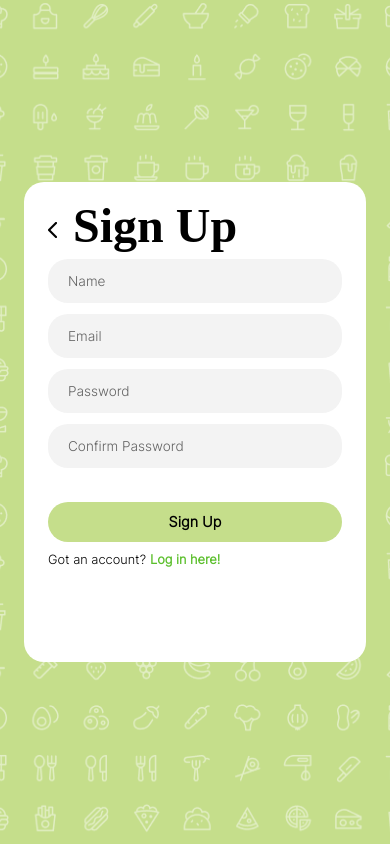
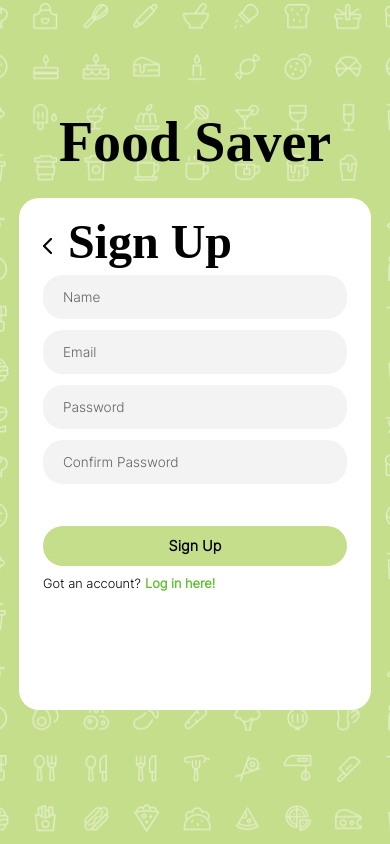
Before and after one commit to david-jiwon-park/foodsaver, a React (Create React App) app in the folder foodsaver-frontend/: page /signup in a window 390 px wide. Built offline with nearby package versions, Linux system fonts and the light colour scheme; no server answers; a web font is replaced by a local one.

Commit message:
Adding tablet/desktop styling in pre-login pages

```diff
--- a/foodsaver-frontend/src/components/LoginForm/LoginForm.scss
+++ b/foodsaver-frontend/src/components/LoginForm/LoginForm.scss
@@ -6,15 +6,21 @@
 
 .login-form {
   @include signup-login-container;
-  height: 25rem;
+  height: 28rem;
   &__heading-container {
     display: flex;
+    @include tablet {
+      align-self: flex-start;
+    }
   }
   &__back-arrow {
     margin: 1.5rem 1rem 0 0;
   }
   &__heading {
     @include page-heading;
+    @include tablet {
+      padding-left: 2rem;
+    }
   }
   &__form {
     display: flex;
--- a/foodsaver-frontend/src/components/SignupForm/SignupForm.scss
+++ b/foodsaver-frontend/src/components/SignupForm/SignupForm.scss
@@ -6,15 +6,21 @@
 
 .signup-form {
   @include signup-login-container;
-  height: 28rem;
+  height: 30rem;
   &__heading-container {
     display: flex;
+    @include tablet {
+      align-self: flex-start;
+    }
   }
   &__back-arrow {
     margin: 1.5rem 1rem 0 0;
   }
   &__heading {
     @include page-heading;
+    @include tablet {
+      padding-left: 2rem;
+    }
   }
   &__form {
     display: flex;
@@ -31,7 +37,7 @@
   }
   &__signup-button {
     @include signup-login-buttons;
-    margin-top: 1.25rem;
+    margin-top: 1.75rem;
   }
   &__link-container {
     @include signup-login-link-container;
--- a/foodsaver-frontend/src/pages/IntroPage/IntroPage.scss
+++ b/foodsaver-frontend/src/pages/IntroPage/IntroPage.scss
@@ -12,10 +12,18 @@
     padding-top: 30%;
     font-family: $header-font;
     font-size: 4rem;
+    @include tablet {
+      padding-top: 10%;
+      font-size: 6rem;
+    }
   }
   &__subheading {
     padding: 0 2.5rem 8rem;
     text-align: center;
+    @include tablet {
+      padding: 0 2.5rem 4rem;
+      font-size: 1.25rem;
+    }
   }
   &__links {
     @include flex-center-center;
@@ -23,12 +31,19 @@
     padding-top: 5rem;
     padding-bottom: 15%;
     flex-direction: column;
+    @include tablet {
+      width: 20rem;
+      padding-top: 6rem;
+    }
   }
   &__login-link {
     @include flex-center-center;
     margin-bottom: 0.5rem;
     width: 100%;
     text-decoration: none;
+    @include tablet {
+      margin-bottom: 1rem;
+    }
   }
   &__login-button {
     @include intro-page-buttons;
--- a/foodsaver-frontend/src/pages/LoginPage/LoginPage.js
+++ b/foodsaver-frontend/src/pages/LoginPage/LoginPage.js
@@ -6,6 +6,7 @@ import LoginForm from '../../components/LoginForm/LoginForm';
 const LoginPage = ({ setIsLoggedIn }) => {
   return (
     <div className="login-page">
+      <h1 className="login-page__header">Food Saver</h1>
       <LoginForm
         setIsLoggedIn={setIsLoggedIn}
       />
--- a/foodsaver-frontend/src/pages/LoginPage/LoginPage.scss
+++ b/foodsaver-frontend/src/pages/LoginPage/LoginPage.scss
@@ -6,4 +6,12 @@
 
 .login-page {
     @include pre-login-background;
+    &__header {
+        font-family: $header-font;
+        font-size: 3.5rem;
+        @include tablet {
+            font-size: 4rem;
+        }
+    }
+
 }
--- a/foodsaver-frontend/src/pages/SignupPage/SignupPage.js
+++ b/foodsaver-frontend/src/pages/SignupPage/SignupPage.js
@@ -6,7 +6,8 @@ import SignupForm from '../../components/SignupForm/SignupForm';
 const SignupPage = () => {
   return (
     <div className="signup-page">
-      <SignupForm />
+      <h1 className="signup-page__header">Food Saver</h1>
+        <SignupForm />
     </div>
   );
 };
--- a/foodsaver-frontend/src/pages/SignupPage/SignupPage.scss
+++ b/foodsaver-frontend/src/pages/SignupPage/SignupPage.scss
@@ -6,4 +6,11 @@
 
 .signup-page {
   @include pre-login-background;
+  &__header {
+    font-family: $header-font;
+    font-size: 3.5rem;
+    @include tablet {
+      font-size: 4rem;
+  }
+  }
 }
--- a/foodsaver-frontend/src/styles/partials/_mixins.scss
+++ b/foodsaver-frontend/src/styles/partials/_mixins.scss
@@ -46,9 +46,12 @@
   /* Food Icon Background */
   @mixin food-icon-background {
     background-color: $color-main;
-    background-image: url('../../assets/icons/food-icons.png');
+    background-image: url('../../assets/icons/food-icons-mobile.png');
     background-size: cover;
     background-position: center;
+    @include tablet {
+      background-image: url('../../assets/icons/food-icons-td.png');
+    }
   }
 
   /* Intro, Signup, and Login Page Styling */
@@ -56,6 +59,7 @@
     height: 100vh;
     @include food-icon-background;
     @include flex-center-center;
+    flex-direction: column;
   }
   @mixin intro-page-buttons {
     width: 100%;
@@ -67,13 +71,28 @@
     color: $black;
     font-family: $base-font;
     font-weight: 600;
+    &:hover {
+      filter: brightness(85%);
+    }
+    @include tablet {
+      height: 3rem;
+      font-size: 1rem;
+      line-height: 1.4rem;
+    }
   }
   @mixin signup-login-container {
     background-color: $white;
-    width: 100%;
+    width: 78%;
     margin: 1.5rem;
     padding: 1rem 1.5rem;
     border-radius: 20px;
+    @include tablet {
+      width: 35rem;
+      padding: 1.5rem 2.5rem;
+      display: flex;
+      flex-direction: column;
+      align-items: center;
+    }
   }
   @mixin signup-login-fields {
     outline: none;
@@ -97,6 +116,9 @@
     &:focus {
       border: 2px solid $color-main;
     }
+    @include tablet {
+      width: 26rem;
+    }
   }
   @mixin signup-login-error {
     color: $color-error;
@@ -116,6 +138,9 @@
     font-weight: 600;
     font-family: $base-font;
     color: $black;
+    &:hover {
+      filter: brightness(85%);
+    }
   }
   @mixin signup-login-link-container {
     padding-top: 0.5rem;
```
Also changed, not shown: foodsaver-frontend/src/assets/icons/food-icons-mobile.png (renamed from foodsaver-frontend/src/assets/icons/food-icons.png), foodsaver-frontend/src/assets/icons/food-icons-td.png (added).
